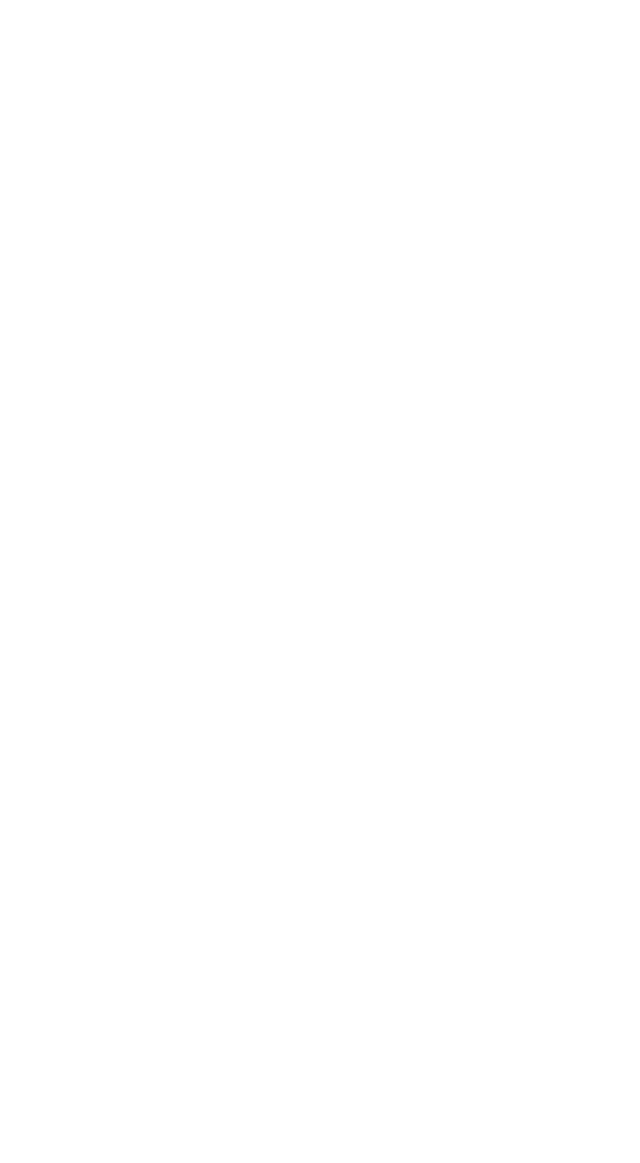
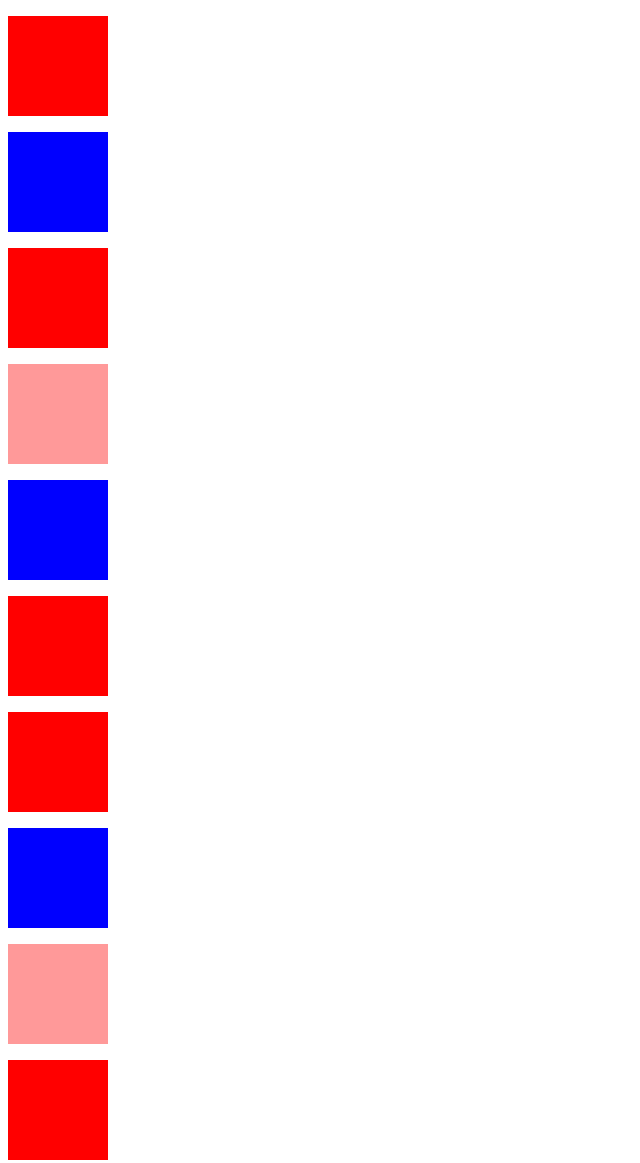
Before and after one commit to dkozikowska86/Zadanie-32670, a plain HTML site: page index.html in a window 1280 px wide. Shown: the whole page, without its empty margins (0-640 px from the left). Before the commit the page ends 800 px from the top, so only its background shows below. Drawn offline with Linux system fonts and the light colour scheme.

Commit message:
wykonane zadanie

```diff
--- a/css/style.css
+++ b/css/style.css
@@ -0,0 +1,16 @@
+/* 3. Ustaw wszystkim paragrafom kolor tła na czerwony.
+4. Nadepnie trzem wybranym paragrafom zmień kolor tła na niebieski - możesz je wyróżnić za pomocą tej samej wartości atrybutu class
+5. Do innych dwóch dodaj przezroczystość (właściwość opacity) - możesz je wyróżnić za pomocą tej samej wartości atrybutu class */
+
+
+p {display:block;
+    height: 100px;
+    width: 100px;
+    background-color: red;
+}
+
+.blue {background-color: blue;
+}
+
+.transparent {opacity: 0.4;
+}
--- a/index.html
+++ b/index.html
@@ -10,6 +10,17 @@
 <body>
 
 
+    <p></p>
+    <p class="blue"></p>
+    <p></p>
+    <p class="transparent"></p>
+    <p class="blue"></p>
+    <p></p>
+    <p></p>
+    <p class="blue"></p>
+    <p class="transparent"></p>
+    <p></p>
+
 
 
 
```
